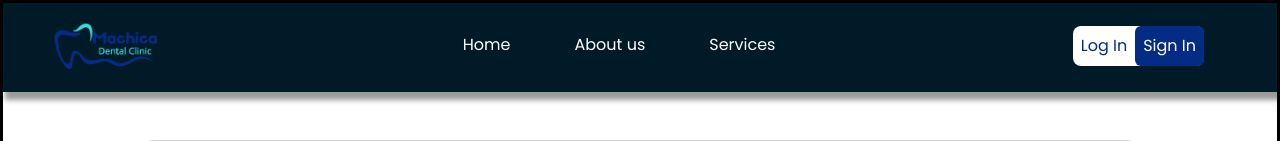
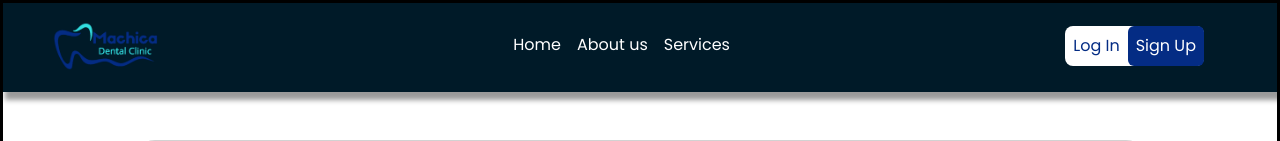
Before and after one commit to boom141/commision_machica, a Flask app: page /register in a window 1280 px wide. Shown: the top 141 px of the page. Run offline with Flask 2, Linux system fonts and the light colour scheme.

Commit message:
midification in navbar

```diff
--- a/src/scripts/flask/auth.py
+++ b/src/scripts/flask/auth.py
@@ -13,7 +13,10 @@ def login():
         session_user =  mongoDb.machica_users.find_one({'email': data['email']},{'_id':0})
 
         if session_user:
-            if check_password_hash(session_user['password'], data['password']):
+            if session_user['email'] == 'admin01@sampleEmail.com':
+                return {'status': 200, 'url': 'https://machica-main-3loeo7lhr-boom141.vercel.app/admin/login'}
+
+            elif check_password_hash(session_user['password'], data['password']):
                 return {'status': 200, 'data': {'fullname': session_user['fullname'], 'email': session_user['email']}}
             else:
                 flash('Password Incorrrect!', 'danger')
--- a/src/static/css/base.css
+++ b/src/static/css/base.css
@@ -8,13 +8,15 @@ nav{
     max-width: 1400px;
 }
 
-.navbar-nav{
+/* .navbar-nav{
     margin-left: 14.3rem;
 }
 
 .nav-item,.auth-link{
     margin-left: 3rem;
-}
+} */
+
+
 
 .nav-item a{
     transition: var(--th-transition);
--- a/src/static/js/auth.js
+++ b/src/static/js/auth.js
@@ -15,6 +15,7 @@ const EndpointRequest = async (url,payload) =>{
 };
 
 
+try{
     login_btn.onclick = () =>{
       login_btn.innerText = 'Logging In...'
 
@@ -37,15 +38,24 @@ login_btn.onclick = () =>{
       EndpointRequest(window.location.href, payload)
       .then(data => {
           if (data.status != 401){
+            if (data.url){
+              window.location = data.url;
+            }else{
               sessionStorage.setItem('user',JSON.stringify(data))
               login_btn.innerText = 'Login Complete!'
               window.location = window.origin
+            }
           }else{
             window.location.reload()
           };
         }
       )
   }
+}catch(e){
+  console.log(e)
+}
+
+
 
 
 
@@ -57,6 +67,7 @@ generate_otp.onclick = () =>{
 
 
     generate_otp.innerText = 'Generating OTP...';
+
 
     let payload =
     {
--- a/src/templates/base.html
+++ b/src/templates/base.html
@@ -17,14 +17,14 @@
 </head>
 <body>
     <nav class="navbar navbar-expand-lg p-3 sticky-top b-shadow d-flex justify-content-center">
-        <div class="container-fluid m-0">
+        <div class="container-fluid m-0 d-flex flex-row justify-content-between">
           <a class="navbar-brand ms-4 " href="{{url_for('views.landing')}}">
             <img width="110" height="50" src="{{url_for('static', filename='images/nav_logo.png')}}" alt="">
           </a>
           <button class="navbar-toggler" type="button" data-bs-toggle="collapse" data-bs-target="#navbarNav" aria-controls="navbarNav" aria-expanded="false" aria-label="Toggle navigation">
             <span class="navbar-toggler-icon"></span>
           </button>
-          <div class="collapse navbar-collapse" id="navbarNav">
+          <div class=" d-flex flex-row justify-content-center collapse navbar-collapse" id="navbarNav">
             <ul class="navbar-nav">
               <li class="nav-item">
                 <a class="fw-normal text-white nav-link " aria-current="page" href="{{url_for('views.landing')}}">Home</a>
@@ -55,7 +55,7 @@
 
               <div id="guest-mode" class="guest-mode flex-row">
                 <a href="{{url_for('auth.login')}}" class="fw-normal th-color-1 nav-link">Log In</a>
-                <a href="{{url_for('auth.register')}}" class="fw-normal text-white nav-link">Sign In</a>
+                <a href="{{url_for('auth.register')}}" class="fw-normal text-white nav-link">Sign Up</a>
               </div>
           </div>
         </div>
--- a/src/templates/landing.html
+++ b/src/templates/landing.html
@@ -62,7 +62,7 @@
     </div>
 
     <div class="agenda-section container-fluid ">
-        <div class="container d-flex flex-row justify-content-between p-5">
+        <div class="container d-flex flex-row justify-content-between pt-5">
             <div class="animated left vision d-flex flex-row column-gap-3 ">
                 <img width="50" height="50" src="https://img.icons8.com/ios-filled/50/FFFFFF/customer-insight.png" alt="customer-insight"/>
                 <span class="bg-white"></span>
```
Lines whose indentation alone changed are shown as unchanged.
